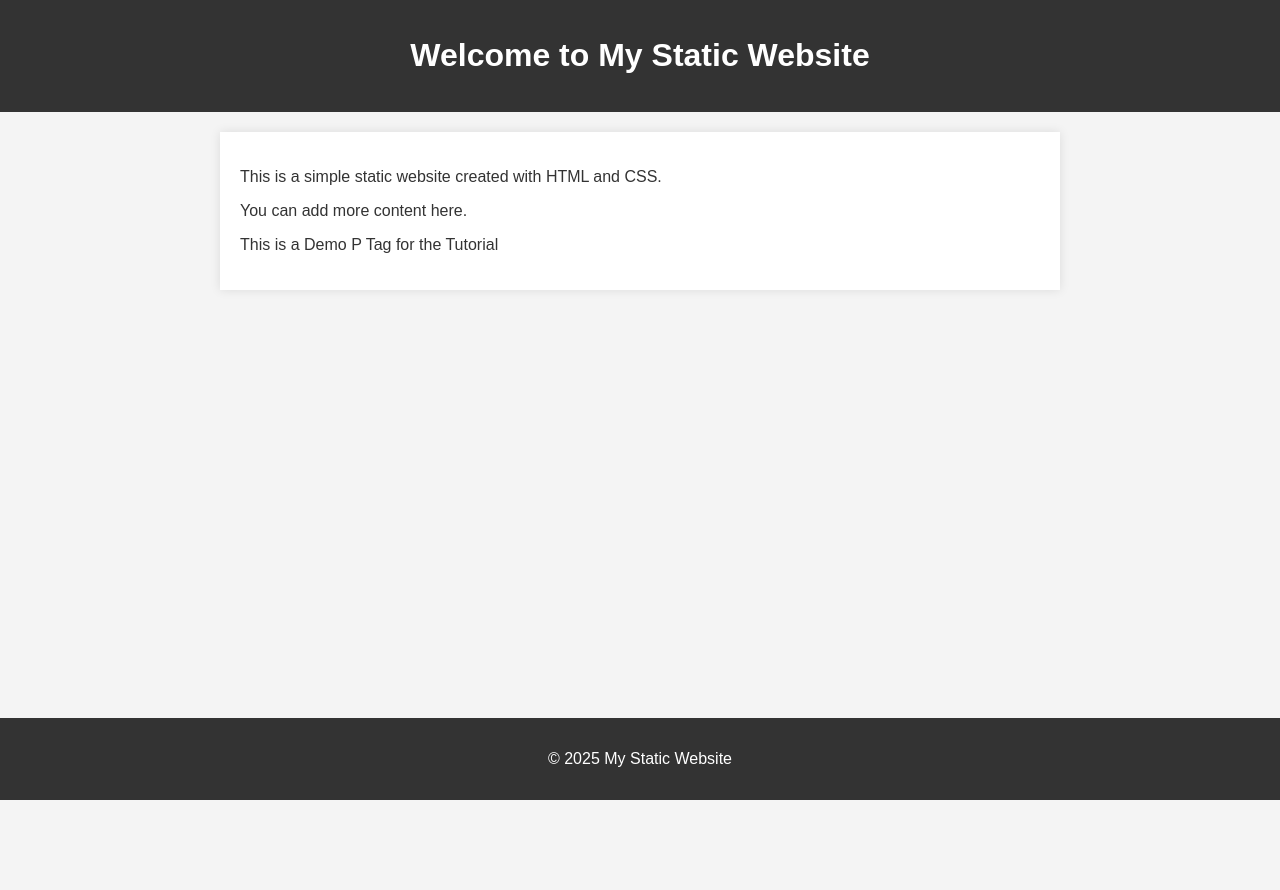
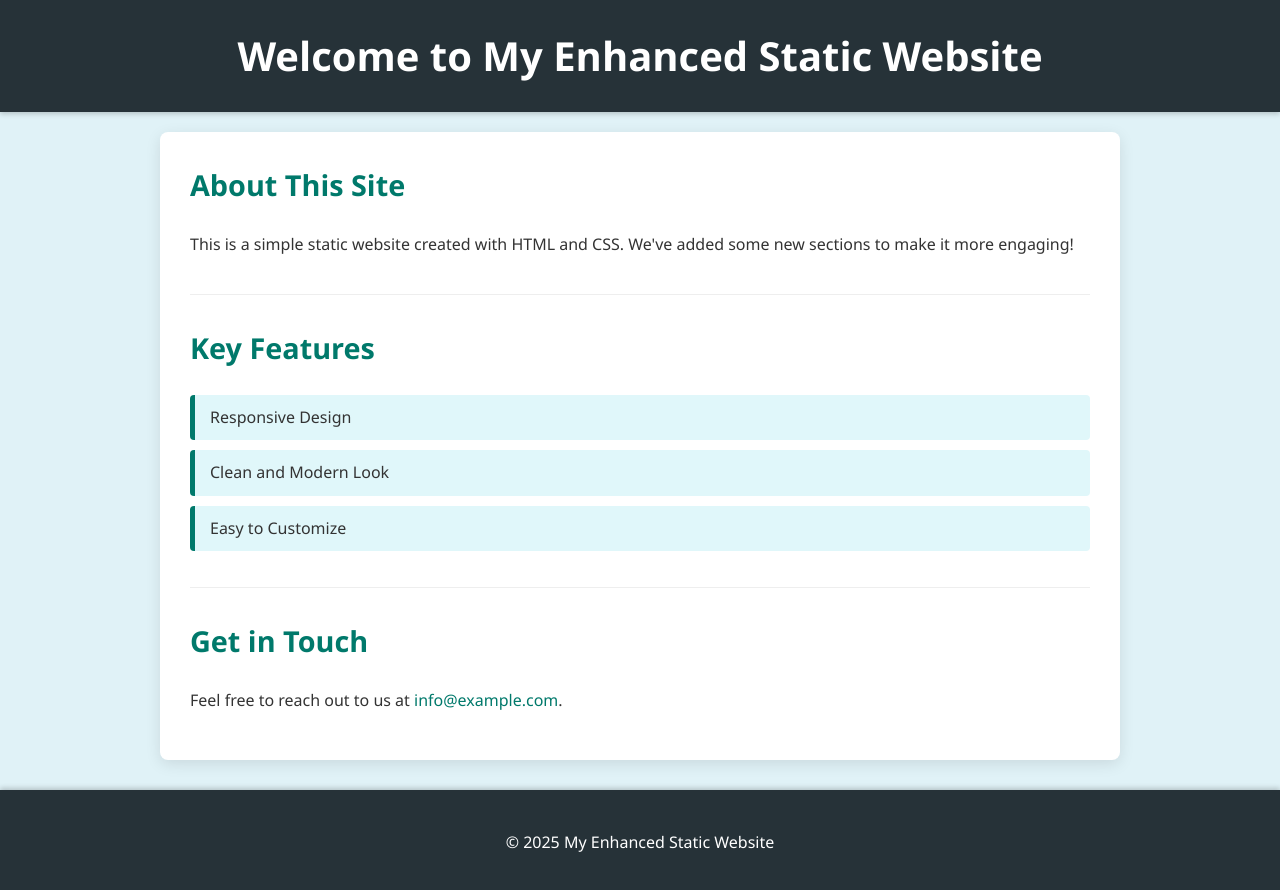
Before and after one commit to ambaskaryash/git-project, a plain HTML site: page index.html in a window 1280 px wide. Before the commit the page ends 800 px from the top, so only its background shows below. Drawn offline with Linux system fonts and the light colour scheme.

Commit message:
upgraded the styles and html elements

```diff
--- a/index.html
+++ b/index.html
@@ -3,20 +3,35 @@
 <head>
     <meta charset="UTF-8">
     <meta name="viewport" content="width=device-width, initial-scale=1.0">
-    <title>My Static Website</title>
+    <title>My Enhanced Static Website</title>
     <link rel="stylesheet" href="styles.css">
 </head>
 <body>
     <header>
-        <h1>Welcome to My Static Website</h1>
+        <h1>Welcome to My Enhanced Static Website</h1>
     </header>
     <main>
-        <p>This is a simple static website created with HTML and CSS.</p>
-        <p>You can add more content here.</p>
-        <p>This is a Demo P Tag for the Tutorial</p>
+        <section class="intro">
+            <h2>About This Site</h2>
+            <p>This is a simple static website created with HTML and CSS. We've added some new sections to make it more engaging!</p>
+        </section>
+
+        <section class="features">
+            <h2>Key Features</h2>
+            <ul>
+                <li>Responsive Design</li>
+                <li>Clean and Modern Look</li>
+                <li>Easy to Customize</li>
+            </ul>
+        </section>
+
+        <section class="contact">
+            <h2>Get in Touch</h2>
+            <p>Feel free to reach out to us at <a href="mailto:info@example.com">info@example.com</a>.</p>
+        </section>
     </main>
     <footer>
-        <p>&copy; 2025 My Static Website</p>
+        <p>&copy; 2025 My Enhanced Static Website</p>
     </footer>
 </body>
 </html>
--- a/styles.css
+++ b/styles.css
@@ -1,33 +1,82 @@
 body {
-    font-family: Arial, sans-serif;
+    font-family: 'Segoe UI', Tahoma, Geneva, Verdana, sans-serif;
     margin: 0;
     padding: 0;
-    background-color: #f4f4f4;
+    background-color: #e0f2f7; /* Light blue background */
     color: #333;
+    line-height: 1.6;
 }
 
 header {
-    background-color: #333;
+    background-color: #263238; /* Darker blue-gray */
     color: #fff;
-    padding: 1em 0;
+    padding: 1.5em 0;
     text-align: center;
+    box-shadow: 0 2px 5px rgba(0, 0, 0, 0.2);
+}
+
+h1 {
+    margin: 0;
+    font-size: 2.5em;
 }
 
 main {
-    padding: 20px;
-    margin: 0 auto;
-    max-width: 800px;
+    padding: 30px;
+    margin: 20px auto;
+    max-width: 900px;
     background-color: #fff;
-    box-shadow: 0 0 10px rgba(0, 0, 0, 0.1);
-    margin-top: 20px;
+    box-shadow: 0 4px 15px rgba(0, 0, 0, 0.1);
+    border-radius: 8px;
+}
+
+section {
+    margin-bottom: 30px;
+    padding-bottom: 20px;
+    border-bottom: 1px solid #eee;
+}
+
+section:last-child {
+    border-bottom: none;
+    margin-bottom: 0;
+    padding-bottom: 0;
+}
+
+h2 {
+    color: #00796b; /* Teal color for headings */
+    font-size: 1.8em;
+    margin-top: 0;
+}
+
+ul {
+    list-style: none;
+    padding: 0;
+}
+
+ul li {
+    background-color: #e0f7fa; /* Lighter teal background for list items */
+    margin-bottom: 10px;
+    padding: 10px 15px;
+    border-left: 5px solid #00796b;
+    border-radius: 4px;
+}
+
+a {
+    color: #00796b;
+    text-decoration: none;
+}
+
+a:hover {
+    text-decoration: underline;
 }
 
 footer {
     text-align: center;
-    padding: 1em 0;
-    background-color: #333;
+    padding: 1.5em 0;
+    background-color: #263238;
     color: #fff;
-    position: fixed;
+    position: relative; /* Changed from fixed to relative for better content flow */
     width: 100%;
     bottom: 0;
+    box-shadow: 0 -2px 5px rgba(0, 0, 0, 0.2);
+    margin-top: 30px;
 }
```
